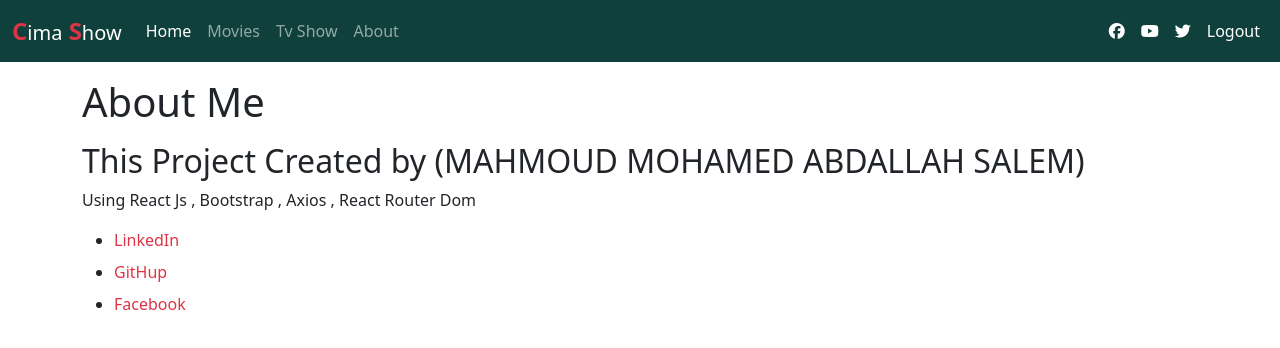
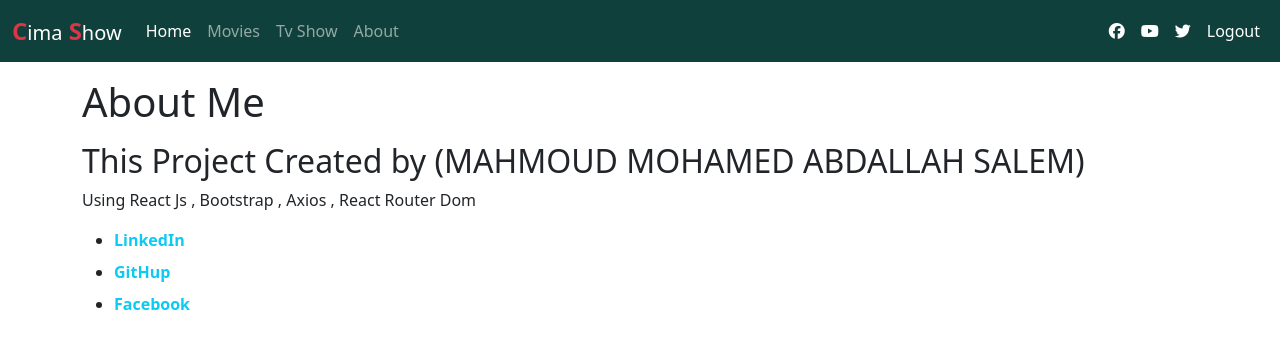
Before and after one commit to mahmoudsalem1907/MoviesApp, a React (Create React App) app: page /about in a window 1280 px wide. Shown: the top 348 px of the page. Built offline with nearby package versions, Linux system fonts and the light colour scheme; sample sign-in values are in the browser's storage.

Commit message:
final edit2

```diff
--- a/src/components/About/About.jsx
+++ b/src/components/About/About.jsx
@@ -8,7 +8,7 @@ const About = () => {
         <li>
           <a
             href="https://www.linkedin.com/in/mahmoud-mohamed-8312311a5/"
-            className="text-danger text-decoration-none"
+            className="text-info text-decoration-none fw-bold"
           >
             LinkedIn
           </a>
@@ -16,7 +16,7 @@ const About = () => {
         <li className="my-2">
           <a
             href="https://github.com/mahmoudsalem1907"
-            className="text-decoration-none text-danger"
+            className="text-decoration-none text-info fw-bold"
           >
             GitHup
           </a>
@@ -24,7 +24,7 @@ const About = () => {
         <li>
           <a
             href="https://www.facebook.com/mahmoud.bibo.7370"
-            className="text-danger text-decoration-none"
+            className="text-info text-decoration-none fw-bold"
           >
             Facebook
           </a>
```
